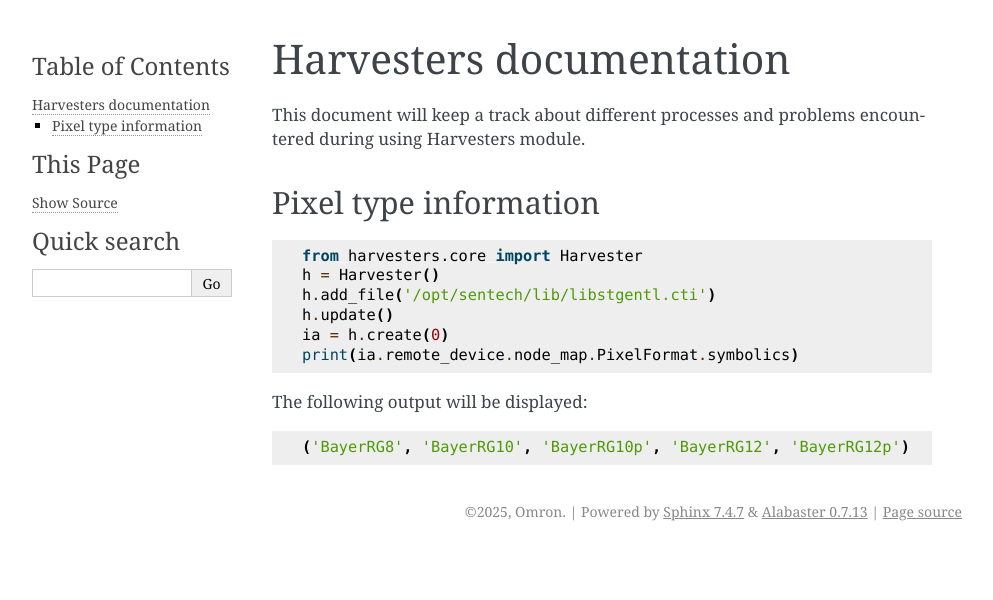
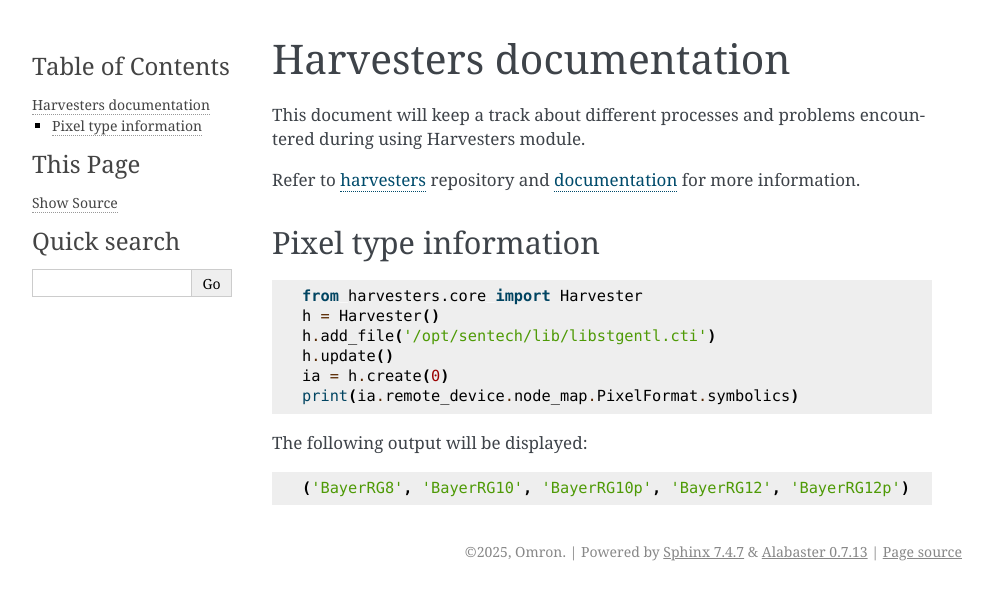
Before and after one commit to pushkarkadam/stccam, a Sphinx documentation site: the page built from docs/source/harvesters.rst, in a window 1280 px wide. Shown: the top 600 px of the page, without its empty margins (148-1141 px from the left). Built offline with Sphinx 7.4.7, drawn with Linux system fonts in a browser that asks for light colours.

Commit message:
links to harvesters repository added to docs

```diff
--- a/docs/source/harvesters.rst
+++ b/docs/source/harvesters.rst
@@ -4,6 +4,11 @@ Harvesters documentation
 
 This document will keep a track about different processes
 and problems encountered during using Harvesters module.
+
+Refer to `harvesters`_ repository and `documentation`_ for more information.
+
+.. _harvesters: https://github.com/genicam/harvesters
+.. _documentation: https://harvesters.readthedocs.io/en/latest/?badge=latest
 
 Pixel type information
 ----------------------
```
